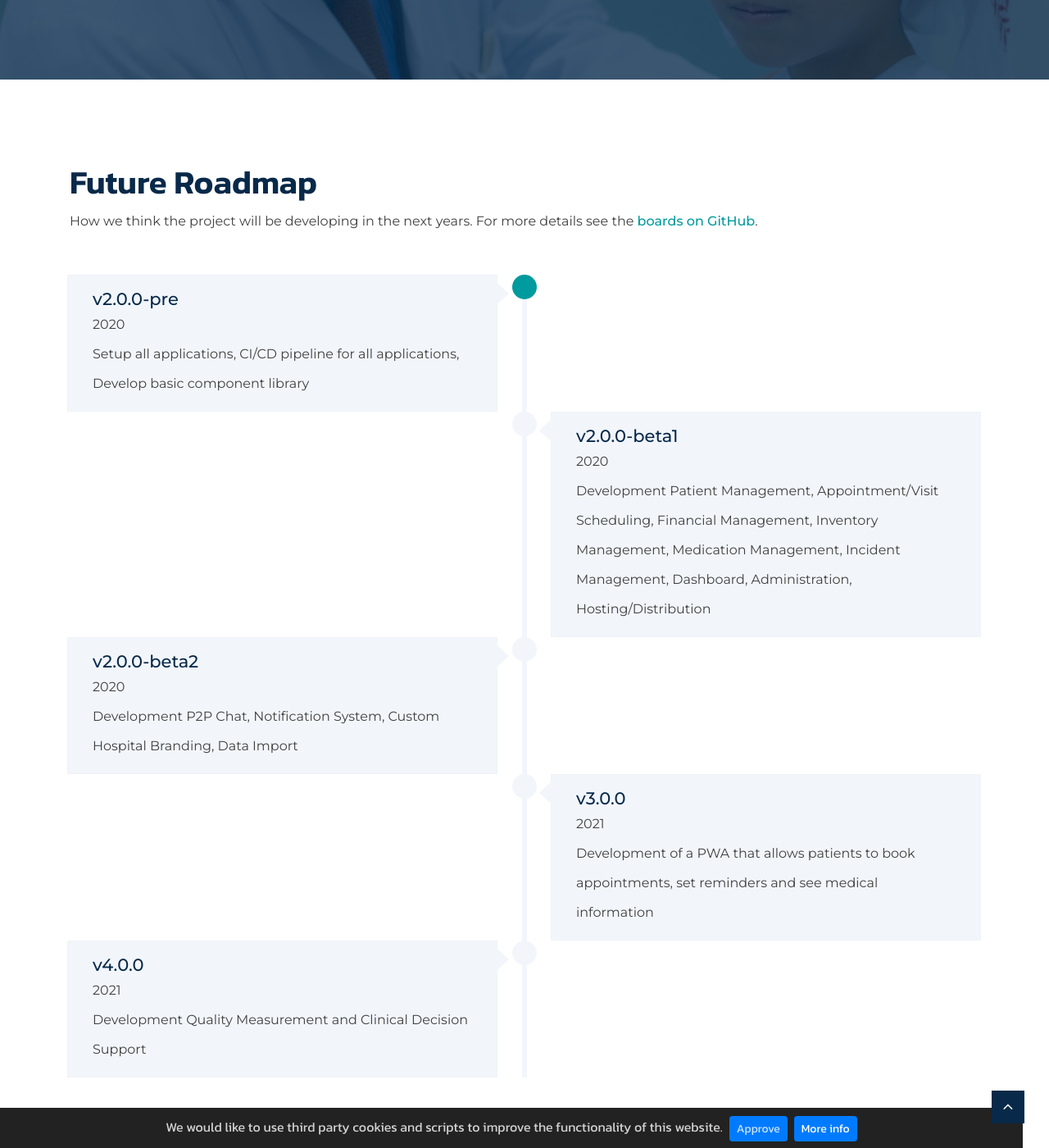
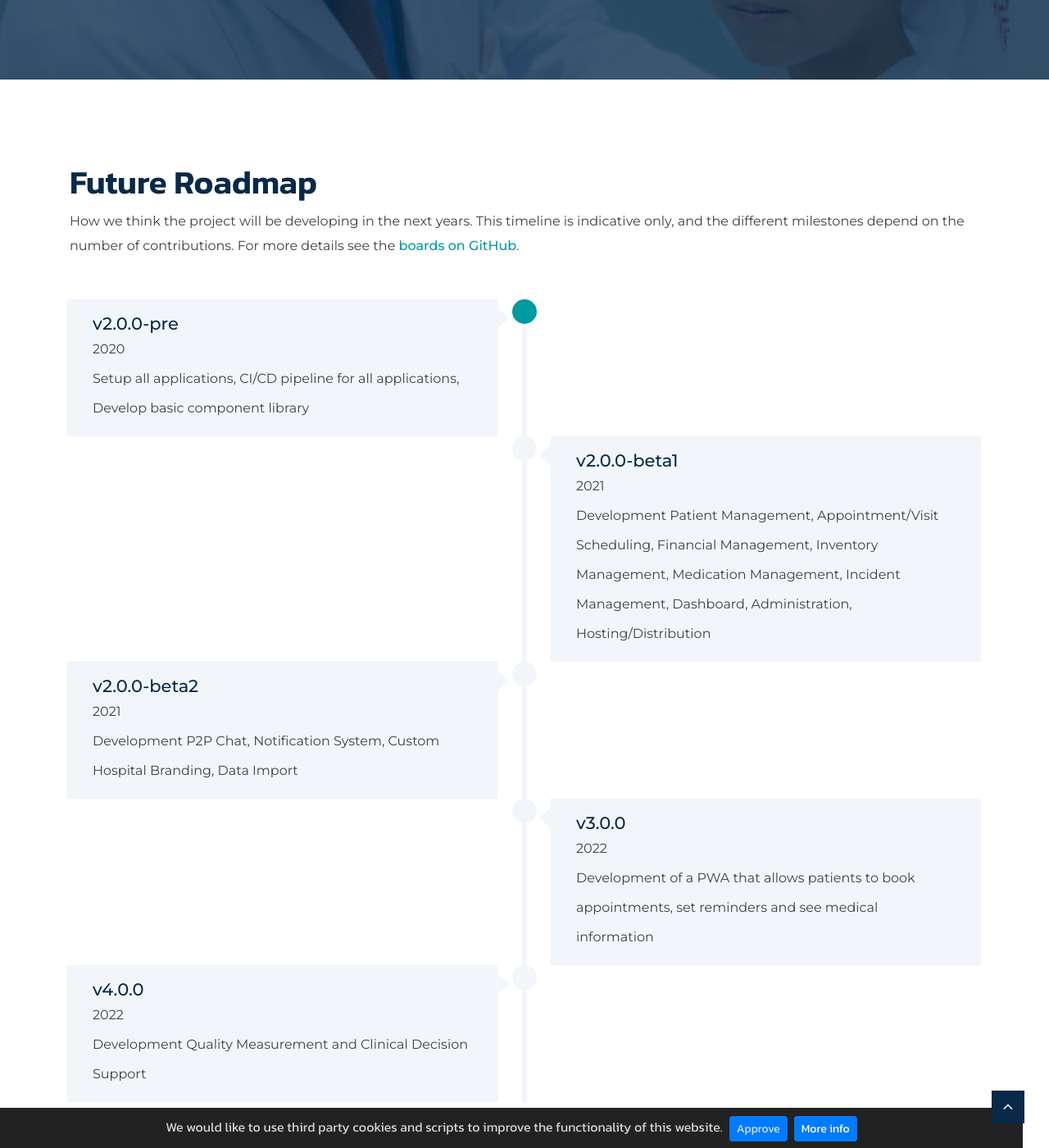
Before and after one commit to HospitalRun/hospitalrun.io, a Jekyll site: the page built from pages/roadmap.html, in a window 1280 px wide and 1400 px high, scrolled down 209 px. Shown: the whole window at 82% size. Built offline with Jekyll 4.4.1, drawn with Linux system fonts in a browser that asks for light colours.

Commit message:
Updates timeline and team pages

```diff
--- a/_data/future_roadmap.yml
+++ b/_data/future_roadmap.yml
@@ -4,17 +4,17 @@
   state: active
 
 - name: v2.0.0-beta1
-  date: 2020
+  date: 2021
   description: Development Patient Management, Appointment/Visit Scheduling, Financial Management, Inventory Management, Medication Management, Incident Management, Dashboard, Administration, Hosting/Distribution
 
 - name: v2.0.0-beta2
-  date: 2020
+  date: 2021
   description: Development P2P Chat, Notification System, Custom Hospital Branding, Data Import
 
 - name: v3.0.0
-  date: 2021
+  date: 2022
   description: Development of a PWA that allows patients to book appointments, set reminders and see medical information
 
 - name: v4.0.0
-  date: 2021
+  date: 2022
   description: Development Quality Measurement and Clinical Decision Support
--- a/_includes/timeline_area.html
+++ b/_includes/timeline_area.html
@@ -1,10 +1,20 @@
 <!-- Start Timeline Area -->
 <div class="timeline-area bg-color1">
-  <div class="timeline-wrapper section-spacing ">
+  <div class="timeline-wrapper section-spacing">
     <div class="container">
       <div class="section-title">
         <h2 class="heading-2">Future Roadmap</h2>
-        <p>How we think the project will be developing in the next years. For more details see the <a href="https://github.com/orgs/HospitalRun/projects" target="_blank" rel="noopener">boards on GitHub</a>. </p>
+        <p>
+          How we think the project will be developing in the next years. This
+          timeline is indicative only, and the different milestones depend on
+          the number of contributions. For more details see the
+          <a
+            href="https://github.com/orgs/HospitalRun/projects"
+            target="_blank"
+            rel="noopener"
+            >boards on GitHub</a
+          >.
+        </p>
       </div>
 
       <div class="timeline">
```
Also changed, not shown: _data/team_members.yml (+6 -6 lines), assets/img/core-member.png (added).
